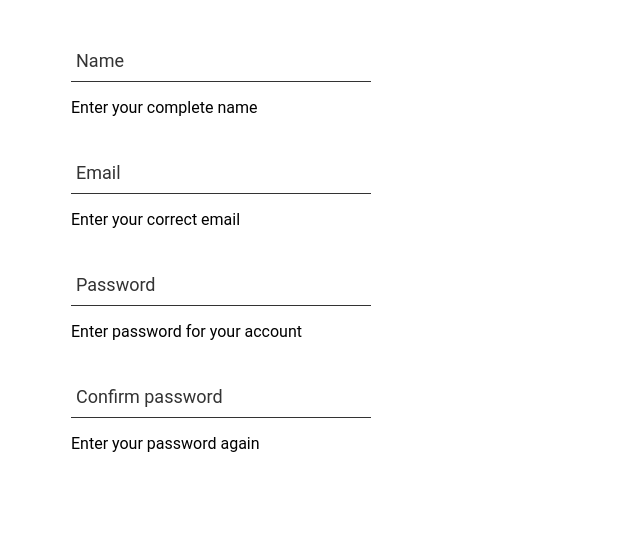
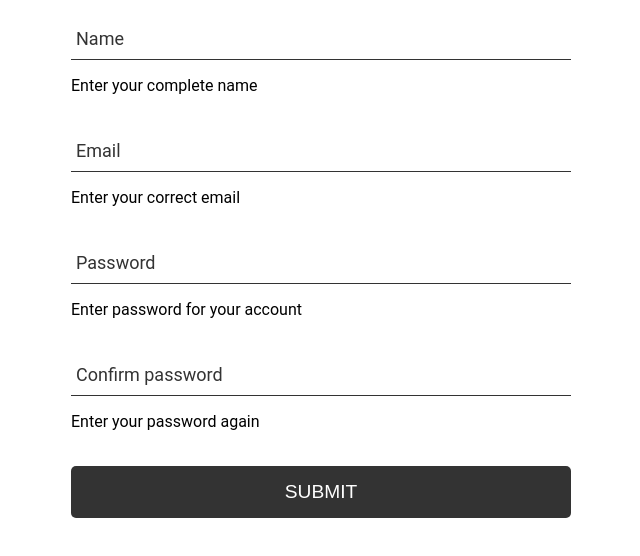
Before and after one commit to erfan-am/ChatApp, a React (Create React App) app: page / in a window 1280 px wide. Shown: the top 556 px of the page, without its empty margins (319-959 px from the left). Built offline with nearby package versions, Linux system fonts and the light colour scheme.

Commit message:
React FormValidation

```diff
--- a/src/App.js
+++ b/src/App.js
@@ -49,6 +49,7 @@ const inputsStyle=(
       <div className="container">
           <form>
             {inputsStyle}
+            <button onClick={()=>alert('hello this is formvalidation')} type="button">SUBMIT</button>
           </form>
       </div>
     )
--- a/src/App.scss
+++ b/src/App.scss
@@ -2,18 +2,30 @@
 .container 		{
   font-family:'Roboto';
   width:600px;
-  margin:30px auto 0;
+  margin:0px auto 0;
   display:block;
   background:#FFF;
   padding:10px 50px 50px;
+ form{
+   button{
+     padding: 15px 15px ;
+     width: 100%;
+     border-radius: 5px;
+     outline: none;
+     background-color: #333;
+     color: white;
+     font-size: 1.2em;
+     border: none;
+   }
   .input_group{
     position:relative;
     margin-bottom:35px;
+    width: 100%;
     input{
       font-size:18px;
       padding:10px 10px 10px 5px;
       display:block;
-      width:300px;
+      width:100%;
       border:none;
       border-bottom:1px solid #333;
       &:focus{ outline:none; }
@@ -34,5 +46,6 @@
       transition:0.2s ease all;
     }
   }
+ }
 
 }
```
